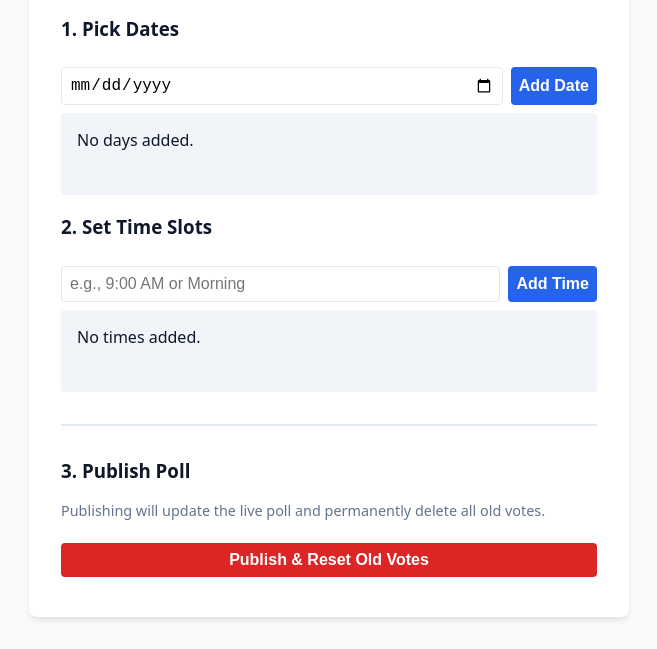
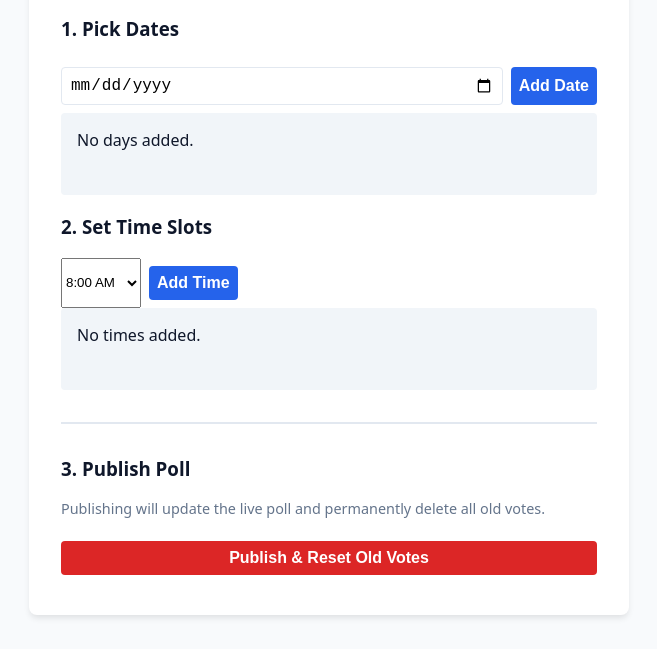
Before and after one commit to kostasgian21/calendr, a plain HTML site: page admin.html in a window 1280 px wide. Shown: the part 175-824 px from the top of the page, without its empty margins (311-968 px from the left). Drawn offline with nearby package versions, Linux system fonts and the light colour scheme.

Commit message:
Add files via upload

```diff
--- a/admin.html
+++ b/admin.html
@@ -33,9 +33,10 @@
         </div>
         <div id="daysList" class="list-box">No days added.</div>
 
-        <h3>2. Set Time Slots</h3>
+		<h3>2. Set Time Slots</h3>
         <div class="flex">
-            <input type="text" id="timeInput" placeholder="e.g., 9:00 AM or Morning">
+            <select id="timeSelect">
+                </select>
             <button onclick="addTime()">Add Time</button>
         </div>
         <div id="slotsList" class="list-box">No times added.</div>
@@ -57,6 +58,29 @@
         let selectedDays = [];
         let selectedSlots = [];
 
+		// Auto-generate time slots from 8 AM to 8 PM
+        function populateTimeDropdown() {
+            const select = document.getElementById('timeSelect');
+            const startHour = 8; // 8 AM
+            const endHour = 20;  // 8 PM (20:00)
+
+            for (let i = startHour; i <= endHour; i++) {
+                // Convert 24h time to 12h AM/PM format
+                let hour12 = i > 12 ? i - 12 : i;
+                let ampm = i >= 12 ? 'PM' : 'AM';
+                let timeString = `${hour12}:00 ${ampm}`;
+
+                // Add the option to the dropdown
+                let option = document.createElement('option');
+                option.value = timeString;
+                option.text = timeString;
+                select.appendChild(option);
+            }
+        }
+
+        // Run the function immediately when the page loads
+        populateTimeDropdown();
+
         function addDate() {
             const dateVal = document.getElementById('datePicker').value;
             if (!dateVal) return;
@@ -69,10 +93,14 @@
             updateUI();
         }
 
-        function addTime() {
-            const timeVal = document.getElementById('timeInput').value.trim();
-            if (timeVal && !selectedSlots.includes(timeVal)) selectedSlots.push(timeVal);
-            document.getElementById('timeInput').value = '';
+			function addTime() {
+            // Read the selected value from the dropdown
+            const timeVal = document.getElementById('timeSelect').value;
+
+            // Add it to our list if it isn't already there
+            if (timeVal && !selectedSlots.includes(timeVal)) {
+                selectedSlots.push(timeVal);
+            }
             updateUI();
         }
 
```
